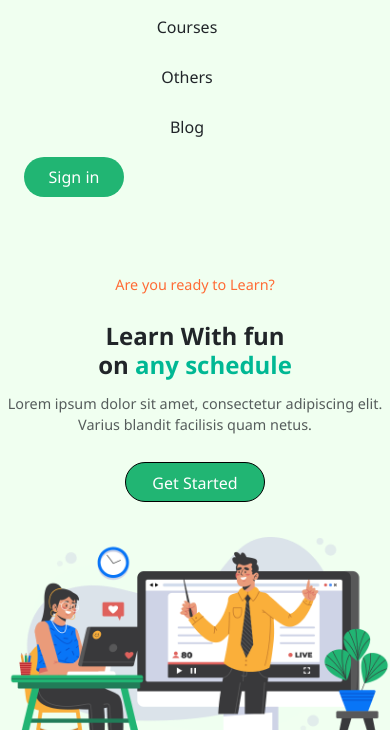
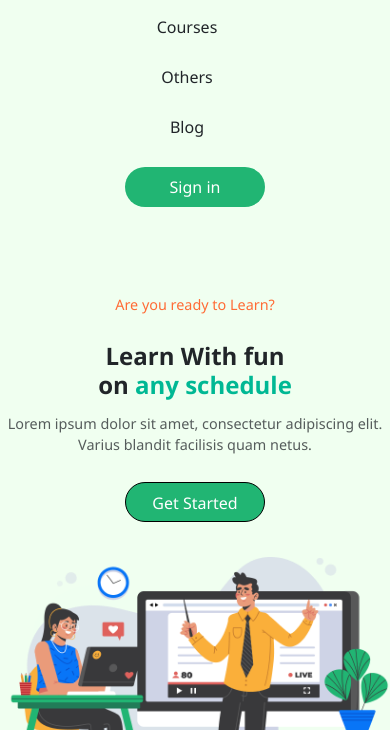
Before and after one commit to anismomen/E-school, a plain HTML site: page index.html in a window 390 px wide. Both pictures are taken after a click on the button "Toggle navigation". Shown: the part 114-844 px from the top of the page. Drawn offline with nearby package versions, Linux system fonts and the light colour scheme.

Commit message:
Update style.css

```diff
--- a/css/style.css
+++ b/css/style.css
@@ -281,6 +281,13 @@ footer p a:hover {
   footer p {
     text-align: center;
   }
+
+  .navbar-collapse .btn.btn-success {
+    display: block;
+    margin: 10px auto;
+    width: 140px;
+    text-align: center;
+  }
 }
 
 /* Medium (md) */
```
